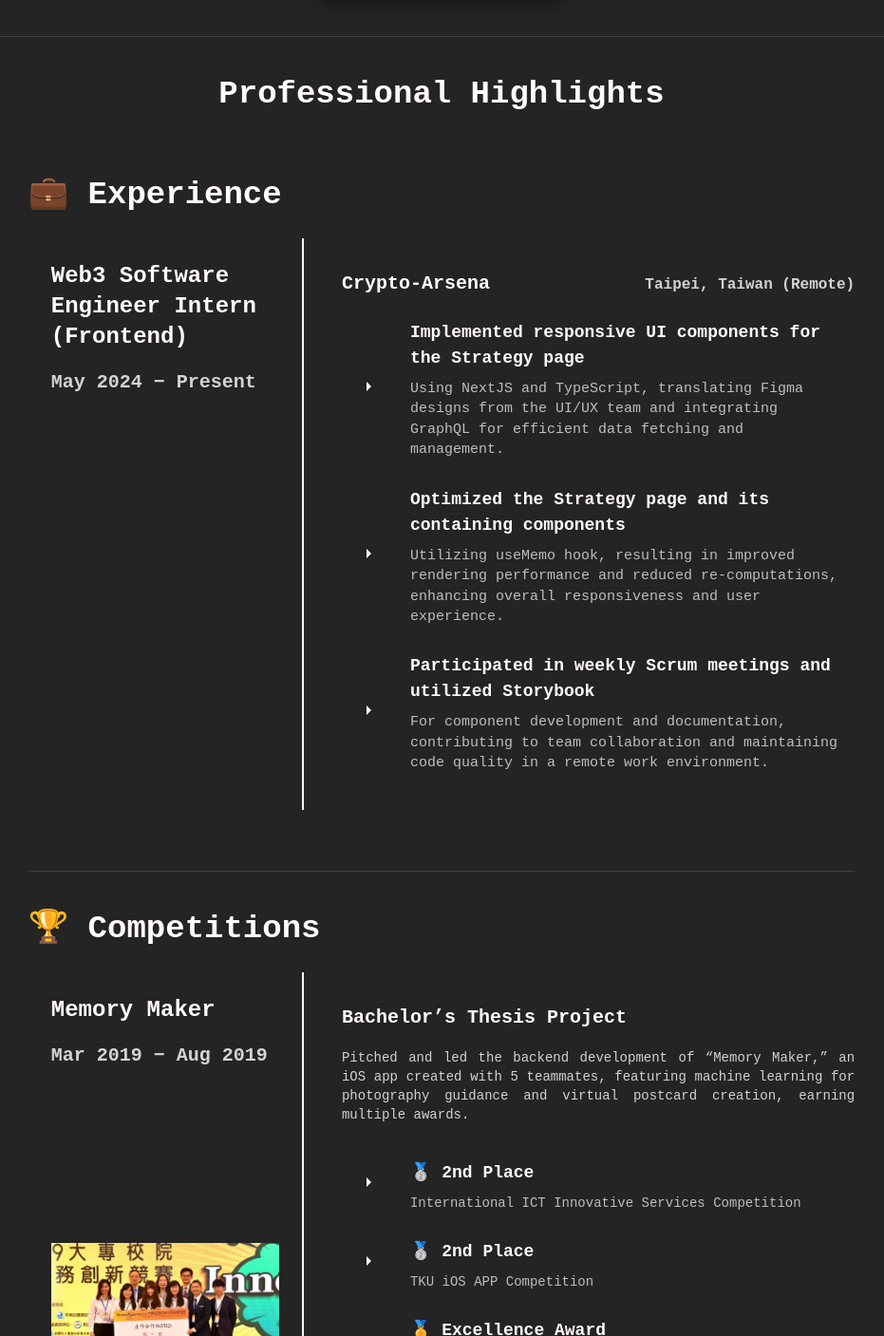
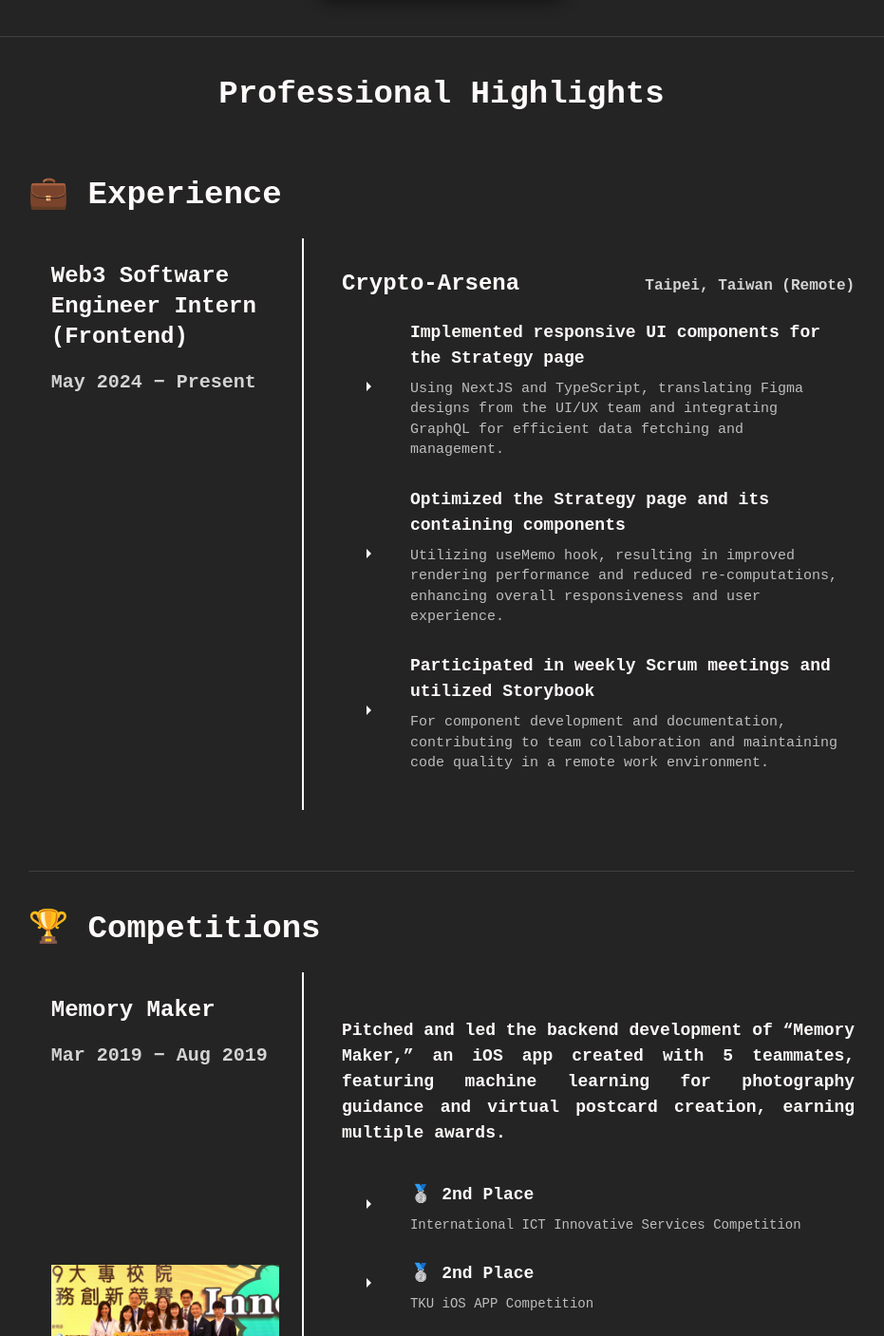
Before and after one commit to Jason-Wuuuu/Jason, a React (Vite) app: page / in a window 1280 px wide. Shown: the part 762-2169 px from the top of the page at 95% size, without its empty margins (175-1106 px from the left). Built offline with nearby package versions, Linux system fonts and the light colour scheme.

Commit message:
minor tweaks

```diff
--- a/src/components/ProfessionalHighlights.jsx
+++ b/src/components/ProfessionalHighlights.jsx
@@ -55,7 +55,7 @@ function ProfessionalHighlights() {
               justifyContent={{ xs: "block", sm: "space-between" }}
               alignItems="baseline"
             >
-              <Typography variant="h6" fontWeight="bold">
+              <Typography variant="h5" fontWeight="bold">
                 Crypto-Arsena
               </Typography>
 
@@ -77,7 +77,7 @@ function ProfessionalHighlights() {
                 <ListItemText
                   primary="Implemented responsive UI components for the Strategy page"
                   primaryTypographyProps={{
-                    fontSize: { xs: 15, sm: 18 },
+                    fontSize: { xs: 16, sm: 18 },
                     fontWeight: "bold",
                     mb: 1,
                   }}
@@ -96,7 +96,7 @@ function ProfessionalHighlights() {
                 <ListItemText
                   primary="Optimized the Strategy page and its containing components"
                   primaryTypographyProps={{
-                    fontSize: { xs: 15, sm: 18 },
+                    fontSize: { xs: 16, sm: 18 },
                     fontWeight: "bold",
                     mb: 1,
                   }}
@@ -115,7 +115,7 @@ function ProfessionalHighlights() {
                 <ListItemText
                   primary="Participated in weekly Scrum meetings and utilized Storybook"
                   primaryTypographyProps={{
-                    fontSize: { xs: 15, sm: 18 },
+                    fontSize: { xs: 16, sm: 18 },
                     fontWeight: "bold",
                     mb: 1,
                   }}
@@ -181,17 +181,12 @@ function ProfessionalHighlights() {
 
         <Grid item xs={12} md={8} pt={{ xs: 3 }}>
           <Box pl={{ sm: 5 }} mb={1} py={{ xs: 1 }}>
-            <Typography variant="h6" fontWeight="bold">
-              Bachelor’s Thesis Project
-            </Typography>
-
             <Typography
-              variant="body2"
-              color="lightgray"
-              // fontWeight="bold"
+              fontWeight="bold"
               align="justify"
               my={2}
-              sx={{ display: { xs: "none", sm: "block" } }}
+              sx={{ fontSize: { xs: 16, sm: 18 } }}
+              // sx={{ display: { xs: "none", sm: "block" } }}
             >
               Pitched and led the backend development of “Memory Maker,” an iOS
               app created with 5 teammates, featuring machine learning for
```
